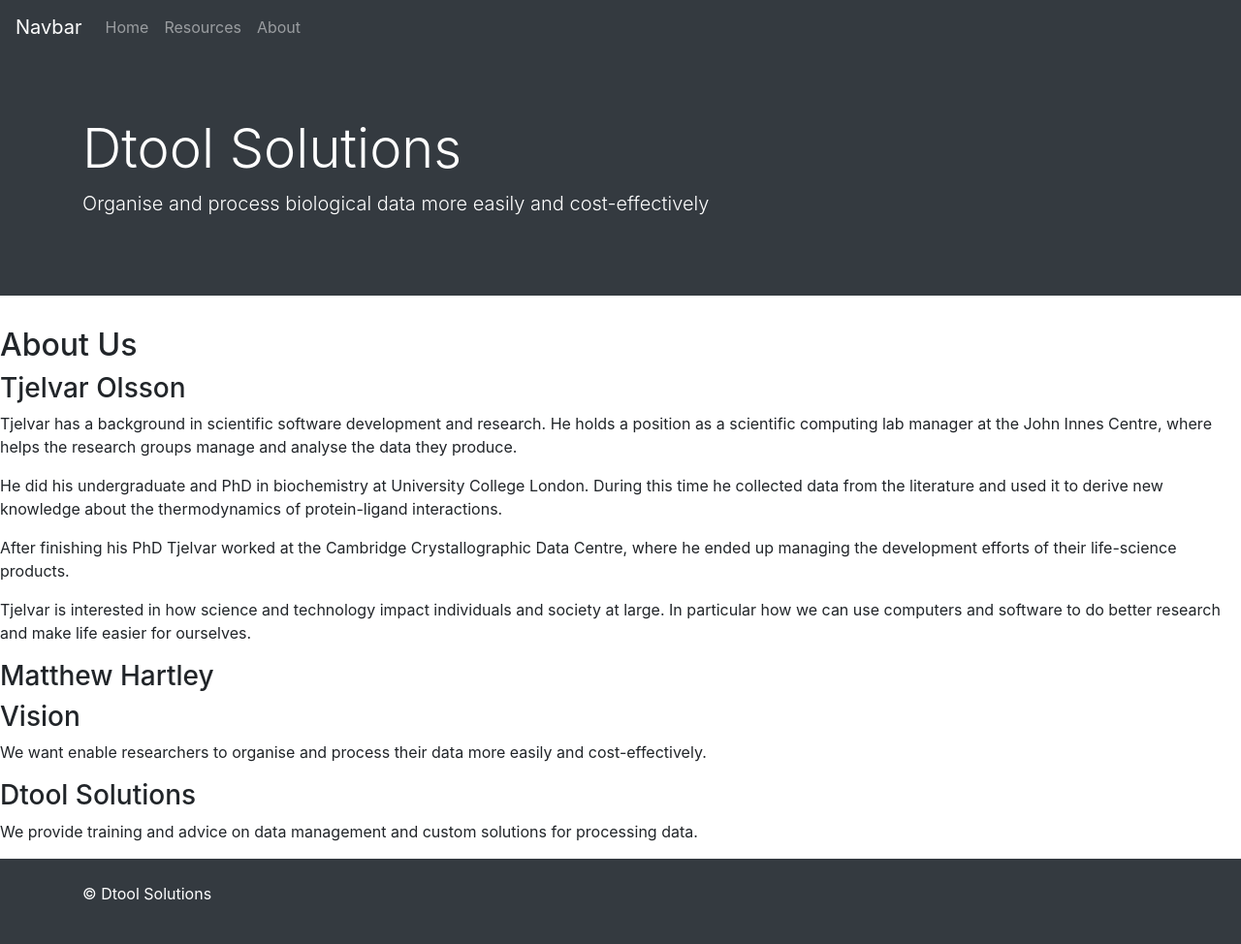
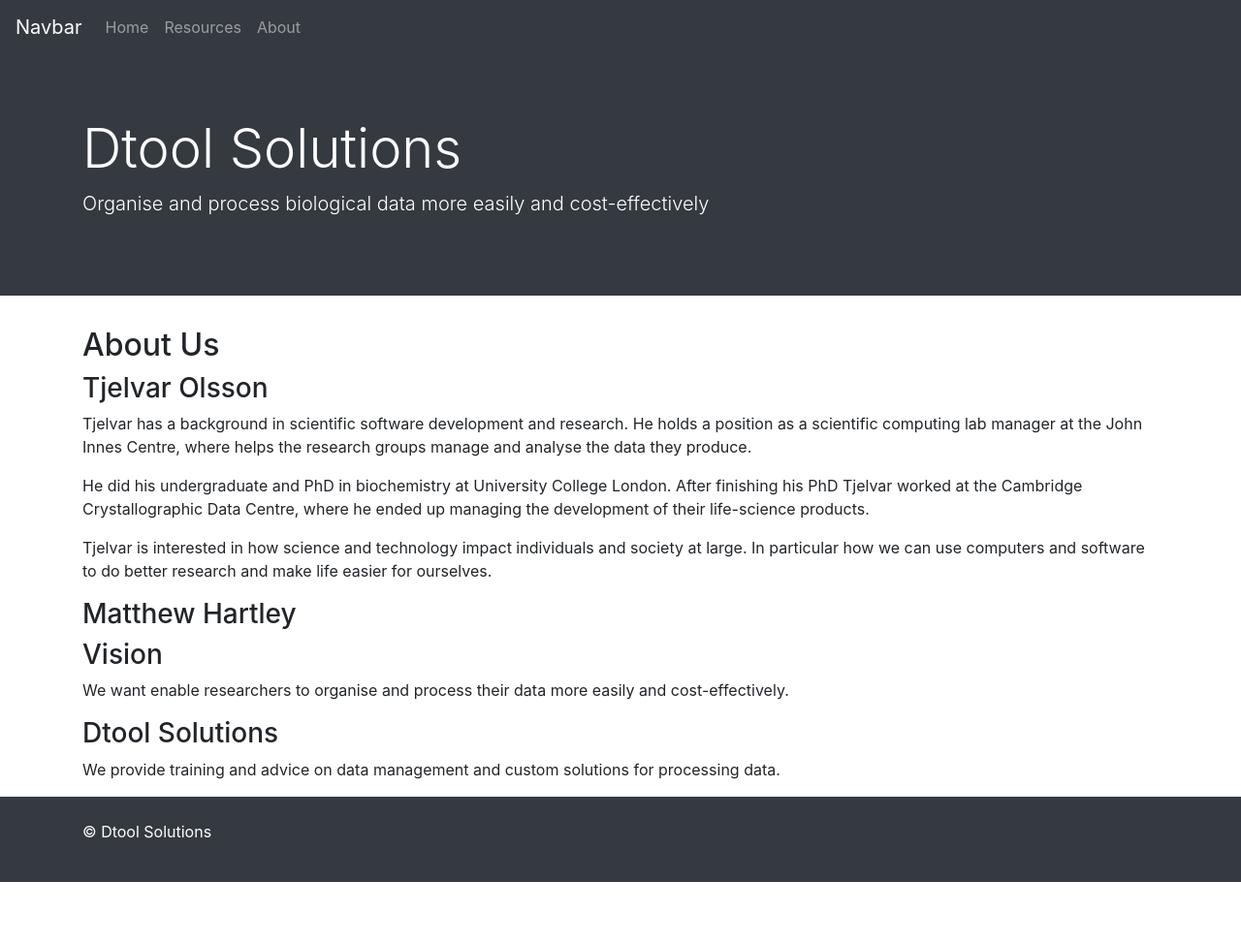
Before and after one commit to jic-dtool/jic-dtool.github.io, a Jekyll site: the page built from about.md, in a window 1280 px wide. Shown: the whole page at 97% size. Built offline with Jekyll 4.4.1, drawn with Linux system fonts in a browser that asks for light colours; our own code applies the rules of GitHub Pages for plain Markdown files; after the commit the page ends 910 px from its top, so only the background shows below that.

Commit message:
Fix formatting of about page

```diff
--- a/about.md
+++ b/about.md
@@ -1,35 +1,45 @@
-## About Us
+<div class="container">
+  <h2>About Us</h2>
 
 
-### Tjelvar Olsson
+  <h3>Tjelvar Olsson</h3>
 
-Tjelvar has a background in scientific software development and research.  He
-holds a position as a scientific computing lab manager at the John Innes
-Centre, where helps the research groups manage and analyse the data they
-produce.
+  <p>
+  Tjelvar has a background in scientific software development and research.  He
+  holds a position as a scientific computing lab manager at the John Innes
+  Centre, where helps the research groups manage and analyse the data they
+  produce.
+  </p>
 
-He did his undergraduate and PhD in biochemistry at University College London.
-During this time he collected data from the literature and used it to derive
-new knowledge about the thermodynamics of protein-ligand interactions.
+  <p>
+  He did his undergraduate and PhD in biochemistry at University College London.
+  After finishing his PhD Tjelvar worked at the Cambridge Crystallographic Data
+  Centre, where he ended up managing the development of their life-science
+  products.
+  </p>
 
-After finishing his PhD Tjelvar worked at the Cambridge Crystallographic Data
-Centre, where he ended up managing the development efforts of their
-life-science products.
+  <p>
+  Tjelvar is interested in how science and technology impact individuals and
+  society at large. In particular how we can use computers and software to do
+  better research and make life easier for ourselves.
+  </p>
 
-Tjelvar is interested in how science and technology impact individuals and
-society at large. In particular how we can use computers and software to do
-better research and make life easier for ourselves.
-
-### Matthew Hartley
+  <h3>Matthew Hartley</h3>
 
 
-### Vision
+  <h3>Vision</h3>
 
-We want enable researchers to organise and process their data more easily and
-cost-effectively.
+  <p>
+  We want enable researchers to organise and process their data more easily and
+  cost-effectively.
+  </p>
 
 
-### Dtool Solutions
+  <h3>Dtool Solutions</h3>
 
-We provide training and advice on data management and custom solutions for
-processing data.
+  <p>
+  We provide training and advice on data management and custom solutions for
+  processing data.
+  </p>
+
+</div>
```
